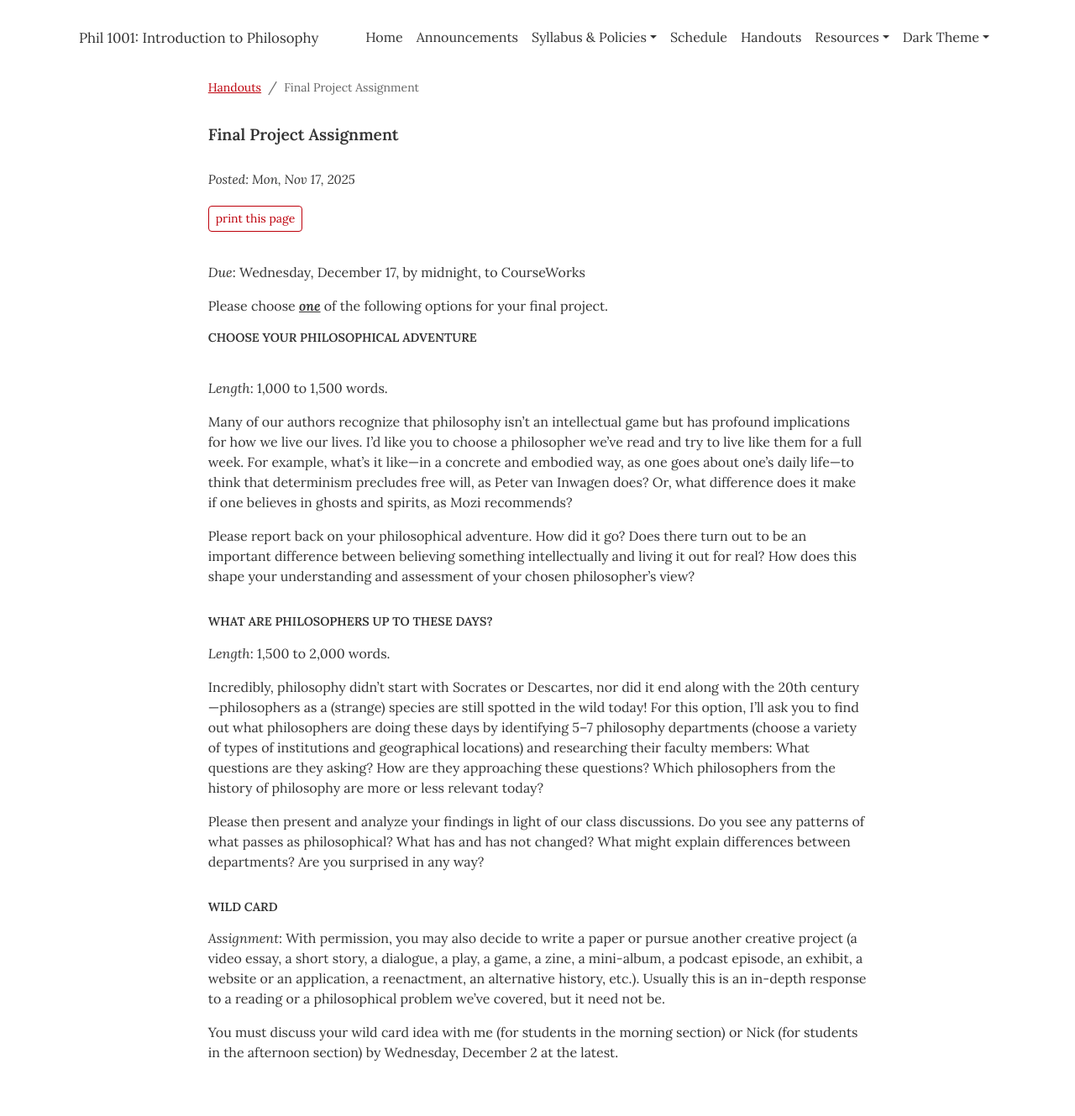
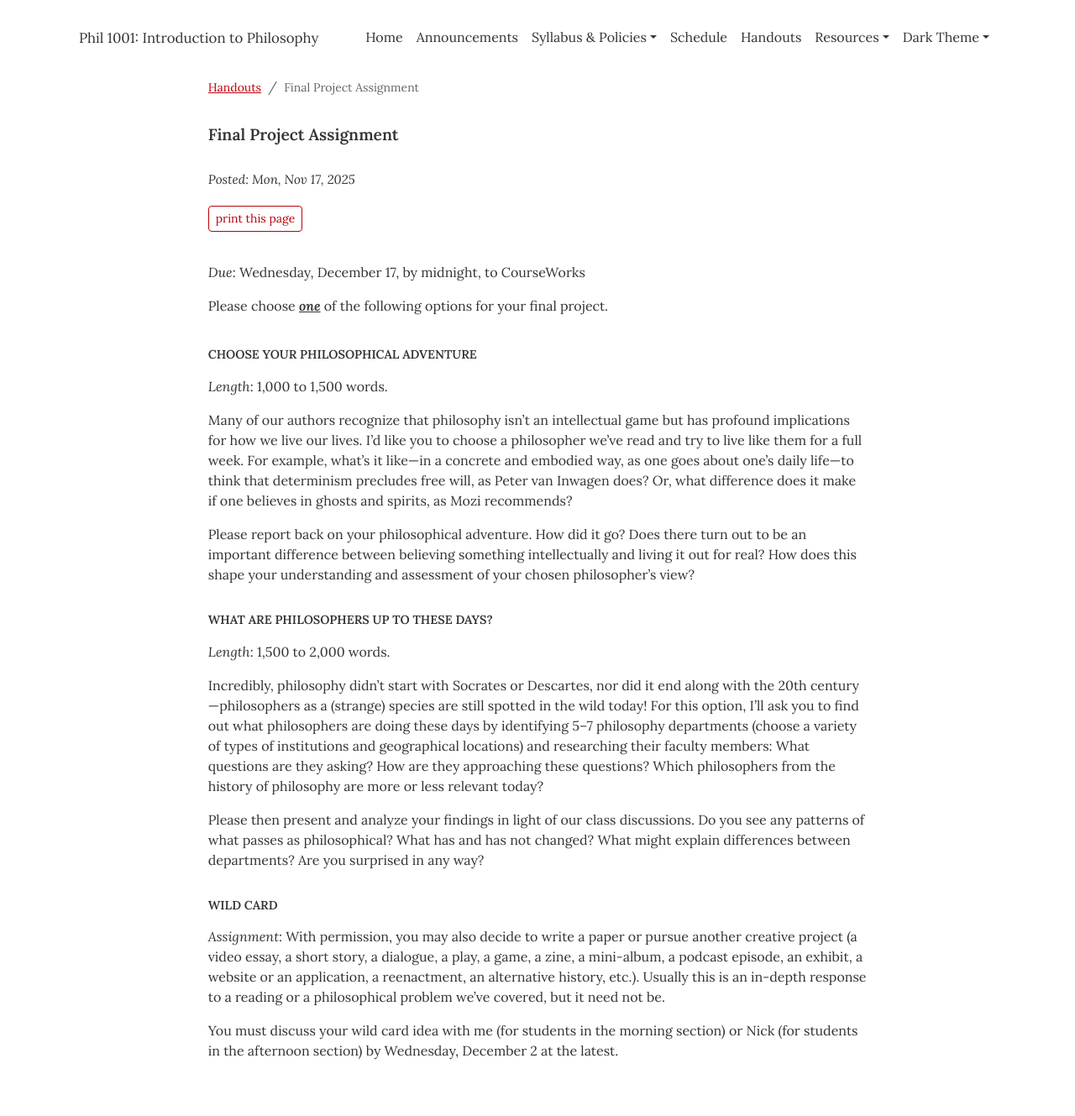
Before and after one commit to dingherself/intro, a Jekyll site: the page built from handouts/_posts/2025-11-17-final-project.md, in a window 1280 px wide. Shown: the whole page at 84% size. Built offline with Jekyll 4.4.1, drawn with Linux system fonts in a browser that asks for light colours.

Commit message:
wrong layout

```diff
--- a/handouts/_posts/2025-11-17-final-project.md
+++ b/handouts/_posts/2025-11-17-final-project.md
@@ -8,7 +8,7 @@ module: "Exams & assignments"
 
 Please choose ***<u>one</u>*** of the following options for your final project.
 
-<h2 style="margin-bottom: 2.25rem;">Choose Your Philosophical Adventure</h2>
+<h2 style="margin-top: 2.25rem;">Choose Your Philosophical Adventure</h2>
 
 *Length*: 1,000 to 1,500 words.
 
```
